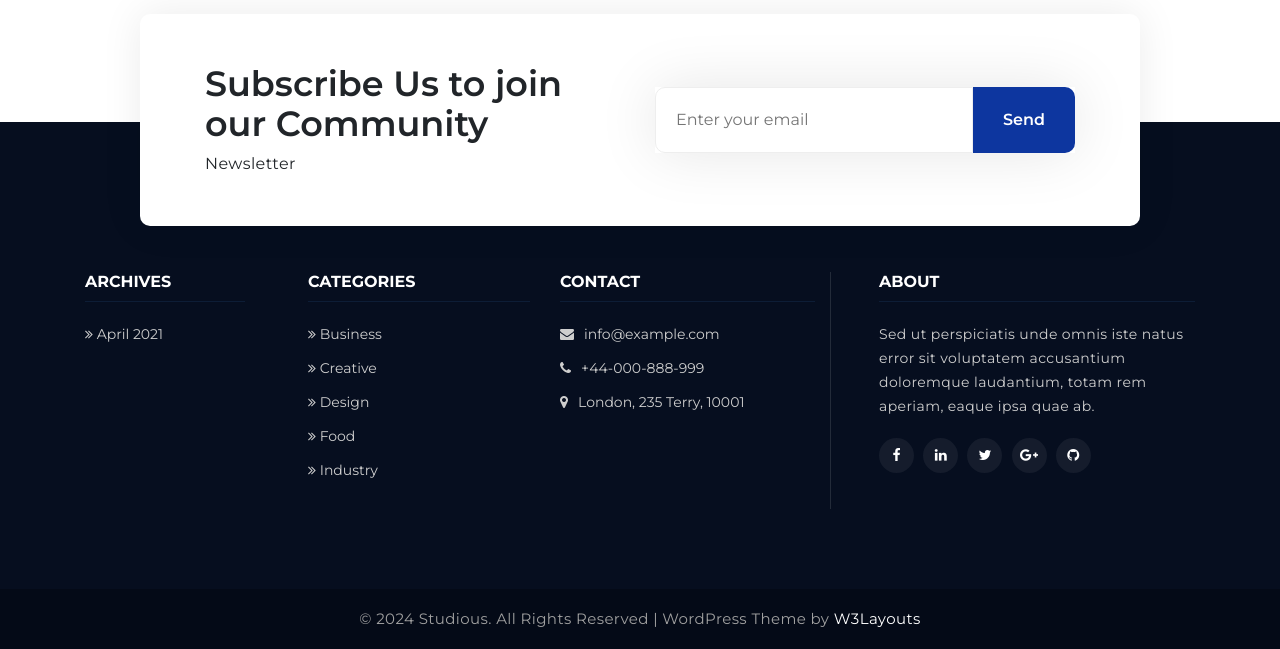
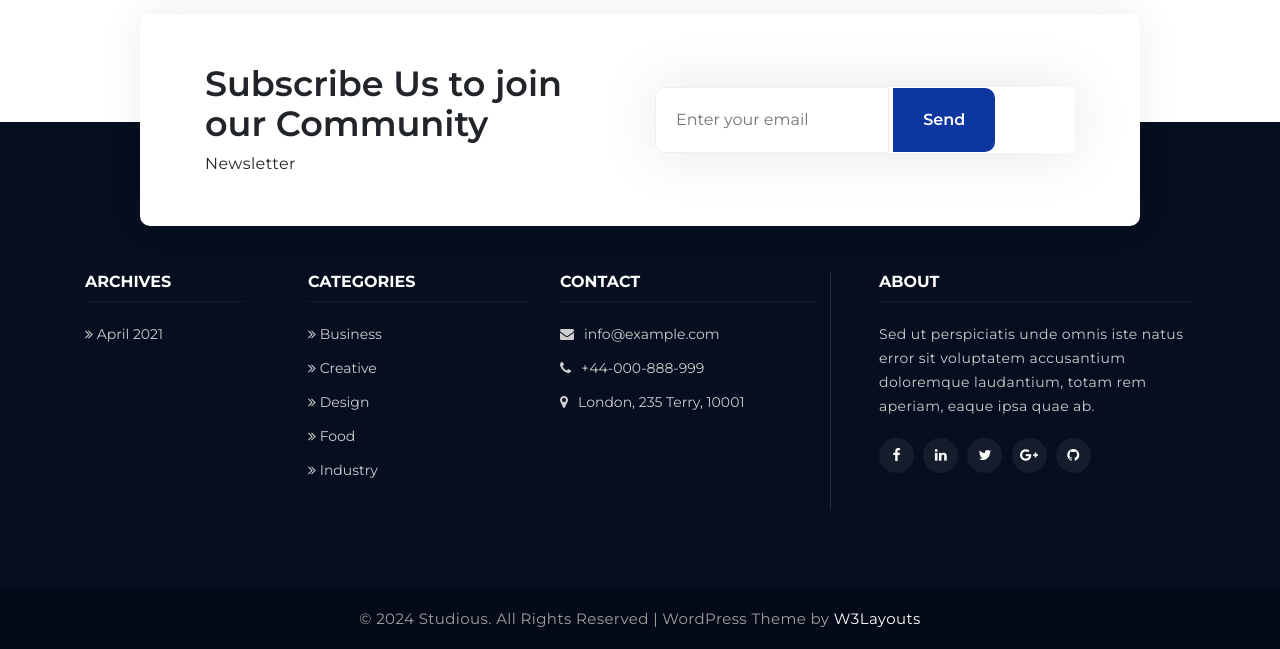
Before and after one commit to trantronghieu222/BC65_Capstone-1-Bootstrap_Nhom10, a plain HTML site: page index.html in a window 1280 px wide. Shown: the part 3965-4614 px from the top of the page. Drawn offline with nearby package versions, Linux system fonts and the light colour scheme; a script that the page names is missing; a web font is replaced by a local one.

Commit message:
update reponsive

```diff
--- a/index.html
+++ b/index.html
@@ -605,7 +605,7 @@
               <p>Newsletter</p>
             </div>
             <div class="footer__form col-12 col-md-6 mt-4 mt-md-0">
-              <form action="" class="d-flex">
+              <form action="">
                 <input type="text" placeholder="Enter your email" />
                 <button>Send</button>
               </form>
```
